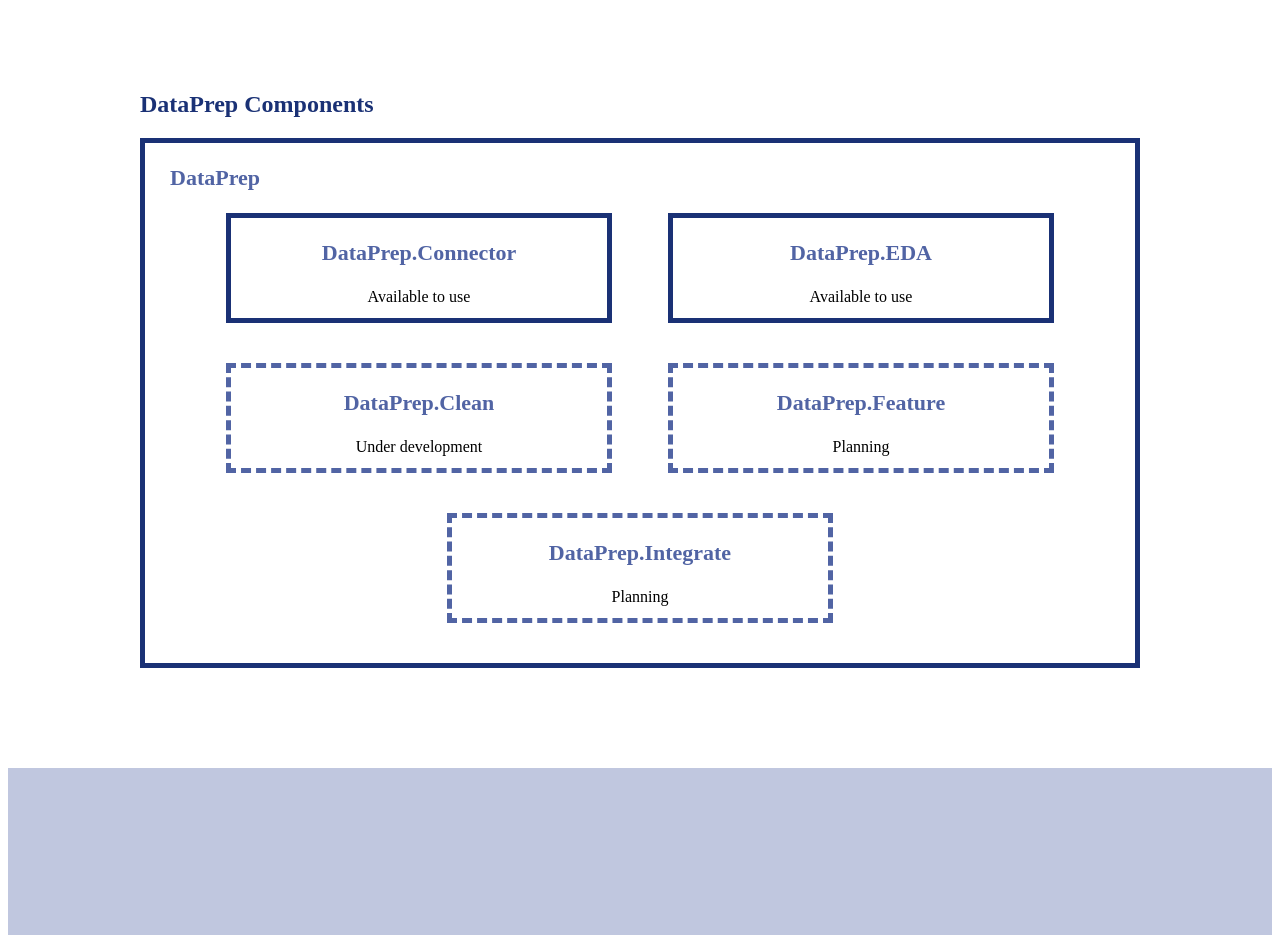
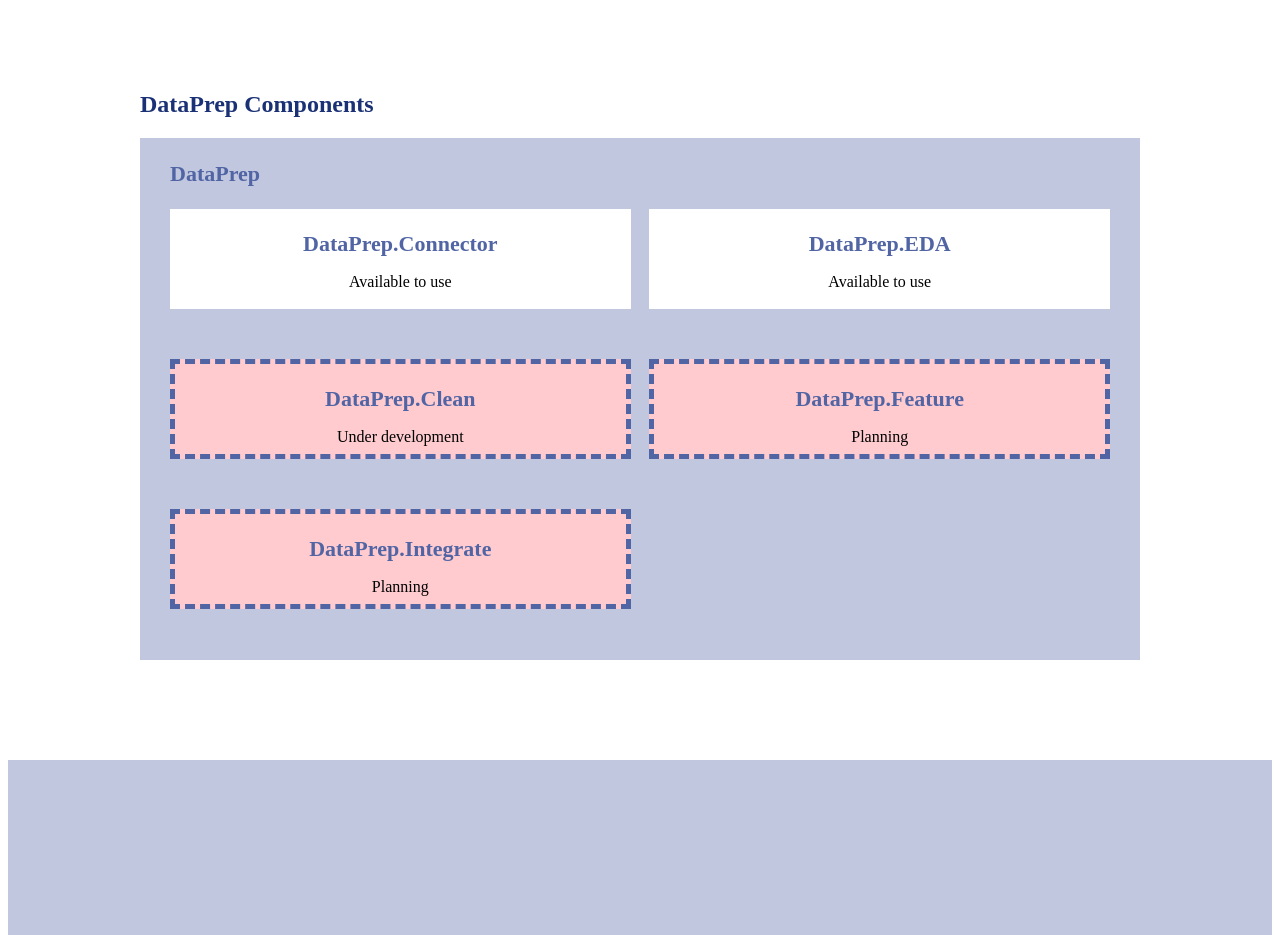
Before and after one commit to sfu-db/dataprep-website, a Gatsby site: page / in a window 1280 px wide. Shown: the part 2820-3755 px from the top of the page. Built offline with nearby package versions, Linux system fonts and the light colour scheme; Gatsby itself is replaced by a stand-in of ours; no server answers.

Commit message:
Updated style

```diff
--- a/src/styles/compComponent.module.sass
+++ b/src/styles/compComponent.module.sass
@@ -15,9 +15,9 @@
     color: $primary-color-800
 
 .blockContainer
-  padding: 0 25px
+  background-color: $primary-color-100
+  padding: 1px 30px
   cursor: default
-  border: 5px $primary-color-800 solid
   h3
     color: $primary-color-400
     font-size: 22px
@@ -29,10 +29,12 @@
     @include breakpoint(mobile)
       font-size: 12px
   .blocks
+    h3
+      margin-bottom: 0
     text-align: center
     display: flex
     flex-flow: row wrap
-    justify-content: space-evenly
+    justify-content: space-between
     align-items: baseline
     height: 450px
     @include breakpoint(mobile)
@@ -40,14 +42,16 @@
 
     div
       height: 100px
-      flex: 0 1 40%
+      flex: 0 1 49%
       @include breakpoint(mobile)
         flex: 0 1 45%
         height: 80px
 
 
 .solidBlock
-  border: 5px $primary-color-800 solid
+  background-color: #ffffff
 
 .dashedBlock
+  box-sizing: border-box
   border: 5px $primary-color-400 dashed
+  background-color: $secondary-color-100
--- a/src/styles/footer.module.sass
+++ b/src/styles/footer.module.sass
@@ -12,7 +12,7 @@
     max-width: 90%
     margin: auto
   @include breakpoint(mobile)
-    max-width: 95%
+    max-width: 85%
     margin: auto
     flex-flow: column nowrap
   div
```
